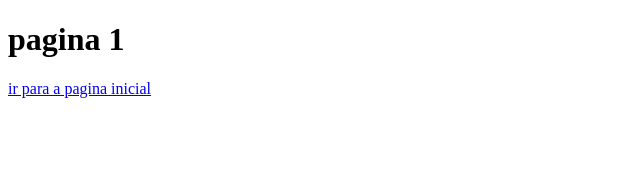
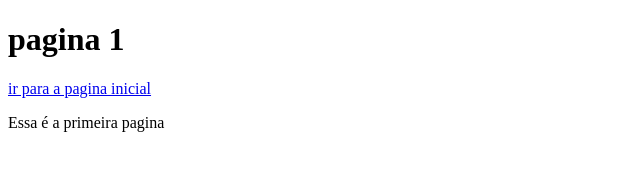
Before and after one commit to VanilsonLins26/aulagithub, a plain HTML site: page pagina1.html in a window 1280 px wide. Shown: the whole page, without its empty margins (0-640 px from the left). Drawn offline with Linux system fonts and the light colour scheme.

Commit message:
arquivo2

```diff
--- a/pagina1.html
+++ b/pagina1.html
@@ -8,5 +8,6 @@
 <body>
     <h1>pagina 1</h1>
     <a href="index.html">ir para a pagina inicial</a>
+    <p>Essa é a primeira pagina</p>
 </body>
 </html>
```
